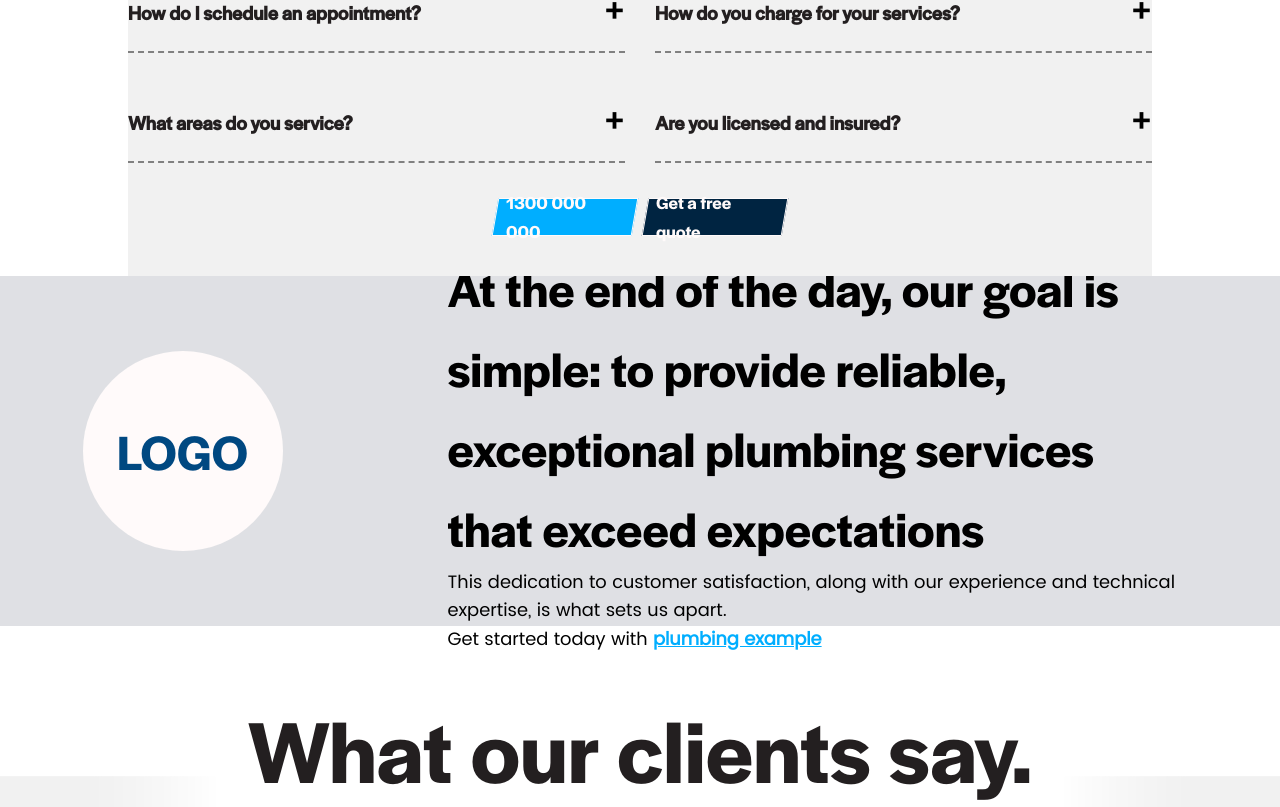
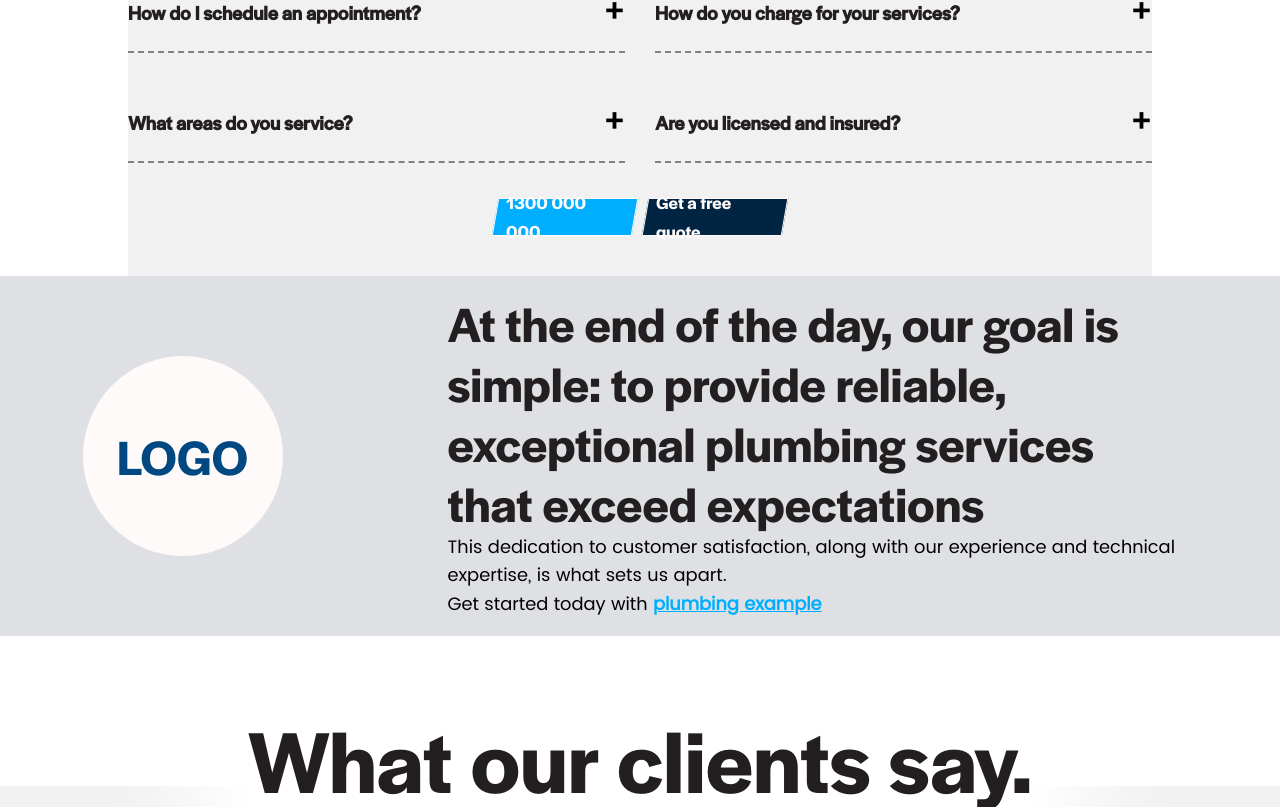
Before and after one commit to LeiliAQ/landingpage, a React (Create React App) app: page / in a window 1280 px wide. Shown: the part 4253-5060 px from the top of the page. Built offline with nearby package versions, Linux system fonts and the light colour scheme.

Commit message:
no message

```diff
--- a/src/components/Clients.css
+++ b/src/components/Clients.css
@@ -16,7 +16,8 @@
     background-repeat: no-repeat;
     background-size: contain;
     width: 25rem;
-    height: 25rem;
+    /* height: 40rem; */
+    min-height: 40rem;
     left: 0;
 }
 .abr::after{
@@ -29,7 +30,8 @@
     background-repeat: no-repeat;
     background-size: contain;
     width: 25rem;
-    height: 25rem;
+    /* height: 40rem; */
+    min-height: 40rem;
     right: 0%;
     transform: scaleX(-1);
 }
--- a/src/components/Example.css
+++ b/src/components/Example.css
@@ -1,94 +1,80 @@
-.exampleBox {
+.exampleBox{
     width: 100%;
-    height: 35rem;
+    height: 36rem;
     background: #dfe0e4;
-    display: -webkit-flex; /* Safari */
     display: flex;
-    -webkit-justify-content: space-around; /* Safari */
     justify-content: space-around;
-    -webkit-align-items: center; /* Safari */
     align-items: center;
-    box-sizing: border-box; /* Ensures padding and border are included in width and height */
 }
-
-.example-logo {
+.example-logo{
     background: snow;
-    color: #004881;
+    color:#004881;
     font-size: 5rem;
     width: 20rem;
     height: 20rem;
     border-radius: 50%;
-    display: -webkit-flex; /* Safari */
     display: flex;
-    -webkit-justify-content: center; /* Safari */
     justify-content: center;
-    -webkit-align-items: center; /* Safari */
     align-items: center;
-    -webkit-flex-shrink: 0; /* Safari */
     flex-shrink: 0;
     font-family: Halyard Display-Bold;
-    box-sizing: border-box; /* Ensures padding and border are included in width and height */
 }
-
-.example-text {
+.example-text{
     max-width: 100rem;
-    box-sizing: border-box; /* Ensures padding and border are included in width and height */
 }
-
-.upper-example-text {
+.upper-example-text{
     font-size: 50px;
     font-family: Halyard Display-Bold;
     font-weight: bold;
     max-width: 70rem;
-    box-sizing: border-box; /* Ensures padding and border are included in width and height */
+    color: #231f20;
+    line-height: 1.2;
 }
-
-.lower-example-text {
+.lower-example-text{
     font-size: 18px;
     font-family: popins;
     max-width: 75rem;
-    box-sizing: border-box; /* Ensures padding and border are included in width and height */
 }
-
-.example-link {
+.example-link{
     text-decoration: underline;
     color: #00aeff;
     font-weight: bold;
 }
 
-/* Media Queries */
+/* media query */
 @media screen and (max-width: 1200px) {
-    .example-logo {
+    .example-logo{
         font-size: 4rem;
         width: 16rem;
         height: 16rem;
     }
-    .example-text {
+    .example-text{
         max-width: 90rem;
     }
-    .upper-example-text {
+    .upper-example-text{
         font-size: 40px;
         max-width: 56rem;
     }
-    .lower-example-text {
+    .lower-example-text{
         font-size: 16px;
         max-width: 60rem;
     }
 }
 
 @media screen and (max-width: 992px) {
-    .example-logo {
+    .example-logo{
         display: none;
     }
-    .example-text {
+    .example-text{
         max-width: 45rem;
     }
-    .upper-example-text {
+    .upper-example-text{
         font-size: 32px;
         max-width: 40rem;
     }
-    .lower-example-text {
+    .lower-example-text{
         font-size: 12px;
         max-width: 40rem;
     }
+
 }
--- a/src/components/Example.js
+++ b/src/components/Example.js
@@ -7,13 +7,16 @@ export default class Example extends Component {
       <div className='exampleBox'>
             <div className="example-logo "><span>LOGO</span></div>
             <div className='example-text'>
-                <p className="upper-example-text">At the end of the day, our goal is simple: to
+              <div>
+
+              </div>
+                <div className="upper-example-text">At the end of the day, our goal is simple: to
                     provide reliable, exceptional plumbing services
-                    that exceed expectations</p>
+                    that exceed expectations</div>
                 <div className="lower-example-text">This dedication to customer satisfaction, along with our experience and technical expertise, is what
                     sets us apart. <br />
                     Get started today with <a className='example-link' href='#0'>plumbing example</a> </div>
-            </div>
+                </div>
       </div>
     )
   }
--- a/src/components/Onsitedeliver.css
+++ b/src/components/Onsitedeliver.css
@@ -55,7 +55,7 @@
     font-weight: bold;
     font-size: 17px;
     font-family: Halyard Semi-Bold;
-
+    min-width: 200px;
 }
 .btn-2nd{
     background: snow;
```
